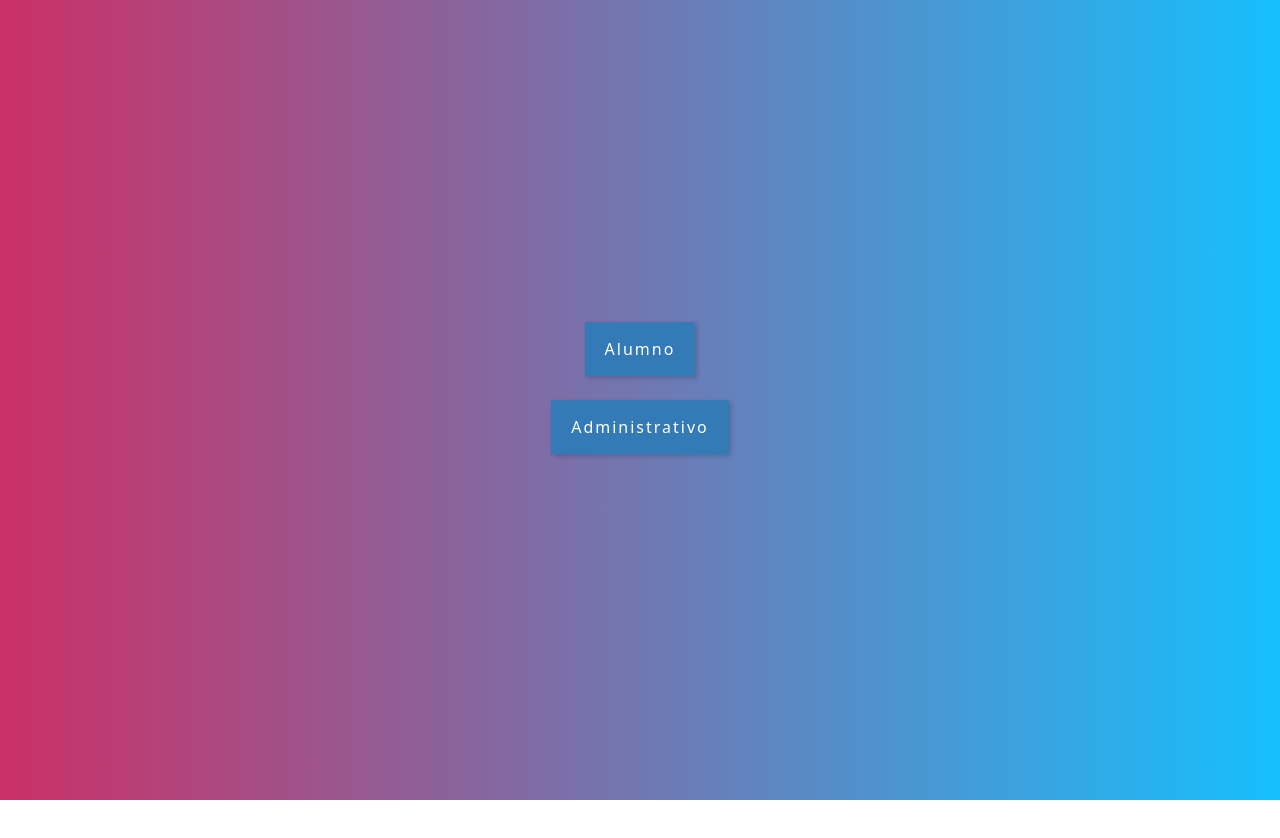
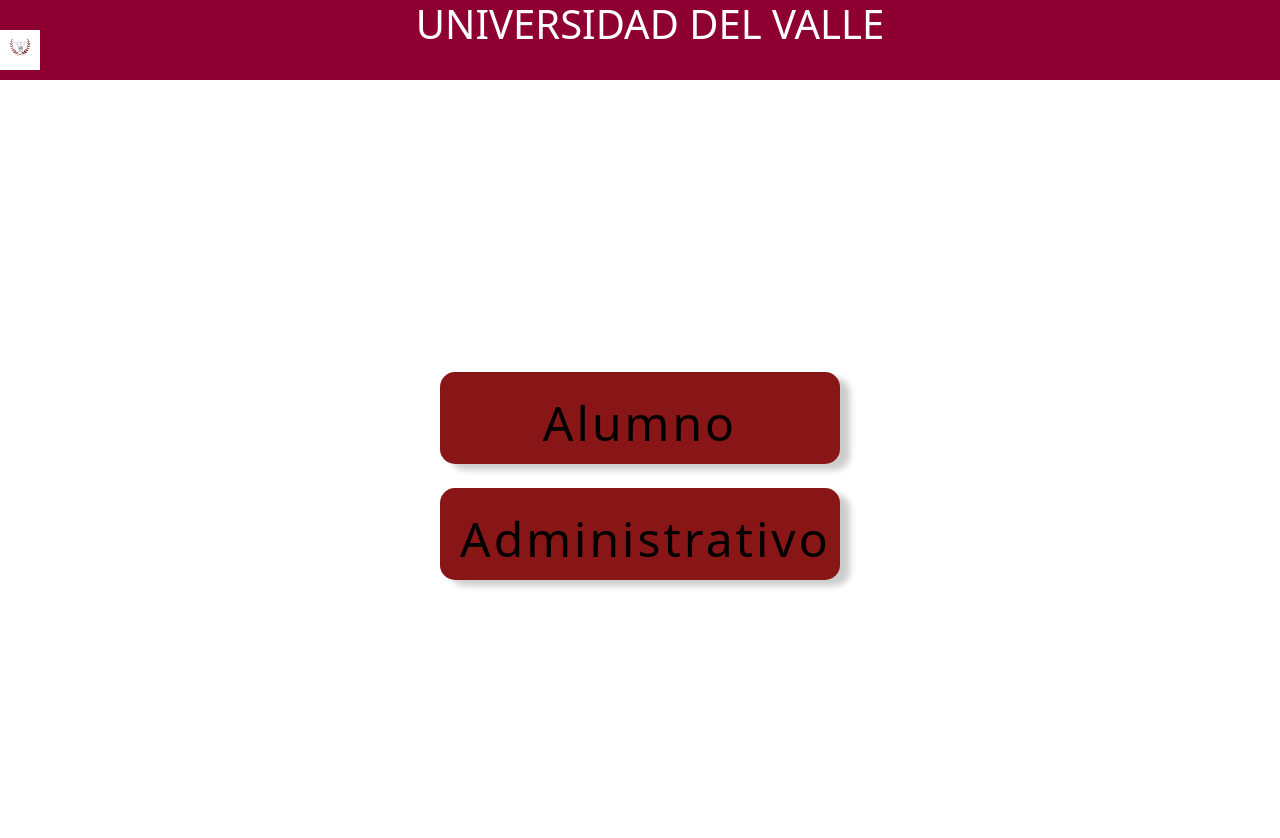
Before and after one commit to JDFenix/Proyecto-uni, a plain HTML site: page INTPrincipal.html in a window 1280 px wide. Before the commit the page ends 800 px from the top, so only its background shows below. Drawn offline with nearby package versions, Linux system fonts and the light colour scheme; files whose address does not match are found by name.

Commit message:
1ra interfaz ya casi T

```diff
--- a/INTPrincipal.html
+++ b/INTPrincipal.html
@@ -17,15 +17,23 @@
             integrity="sha384-kenU1KFdBIe4zVF0s0G1M5b4hcpxyD9F7jL+jjXkk+Q2h455rYXK/7HAuoJl+0I4"
             crossorigin="anonymous"></script>
         <meta name="viewport" content="width=device-width, initial-scale=1">
+
+
         <title>UNIVERSIDAD Valle</title>
     </head>
+
+
     <body id="Pag-principal">
+
+        <img src="C:\Users\matas\OneDrive\Escritorio\Trabajo en clase de benito\Proyectoangelica\Imagenes\Imagen de WhatsApp 2023-01-30 a las 00.04.31.jpg" alt="Logo" class="Logotipo-uni">
+
+        <h1 id="Titcent">UNIVERSIDAD DEL VALLE </h1>
 
 
         <div class="contenedor">
-            <button onclick="location.href='Intalumnoinscr.html'">Alumno</button>
+            <button id="buttons" onclick="location.href='Intalumnoinscr.html'">Alumno</button>
             <br>
-            <button onclick="">Administrativo</button>
+            <button id="buttons" onclick="">Administrativo</button>
             <br>
         </div>
     </body>
--- a/Style.css
+++ b/Style.css
@@ -12,7 +12,7 @@ height: 100vh;
 #Titcent {
   color: rgb(255, 255, 255); text-align: center ;
   padding-left: 20px;
-background-color: rgb(74, 14, 35);
+background-color: rgb(142, 0, 50);
 height: 80px;
 
 }
@@ -80,14 +80,6 @@ border-radius: 10px;
 }
 
 
-/* Pagina prncipal */
-
-#Pag-principal{
-  background: #16BFFD;  /* fallback for old browsers */
-  background: -webkit-linear-gradient(to right, #CB3066, #16BFFD);  /* Chrome 10-25, Safari 5.1-6 */
-  background: linear-gradient(to right, #CB3066, #16BFFD); /* W3C, IE 10+/ Edge, Firefox 16+, Chrome 26+, Opera 12+, Safari 7+ */
-
-}
 
 
 
@@ -111,17 +103,20 @@ border-radius: 10px;
 }
 
 button {
-  background-color: #337ab7;
-  color: #fff;
+  background-color:  rgb(137, 22, 22);
+  height: 80px;
+  color: #000000;
   border: none;
+  border-radius: 5px;
+
   padding: 15px 20px;
   font-size: 18px;
-  border-radius: 5px;
+
   cursor: pointer;
   margin: 10px;
   text-transform: uppercase;
-  letter-spacing: 2px;
-  box-shadow: 2px 2px 5px rgba(0, 0, 0, 0.2);
+  letter-spacing: 3px;
+  box-shadow: 10px 6px 6px rgba(0, 0, 0, 0.2);
   transition: transform 0.2s ease-in-out;
 }
 
@@ -136,6 +131,9 @@ button:hover {
   }
 }
 
+
+
+
 .Reinsscri{
   background-color: rgb(127, 124, 124);
   padding: 40px;
@@ -147,3 +145,20 @@ button:hover {
   left: 20%;
   box-sizing: content-box;
 }
+
+
+/* Pagina prncipal */
+
+#buttons{
+  border: none;
+  border-radius: 15px;
+  font-size: 300%;
+  padding-bottom: 6%;
+ width: 400px;
+}
+
+.Logotipo-uni{
+  position: absolute;
+top: 30px;
+width: 40px;
+}
```
Also changed, not shown: datosinsc.html (+21 -1 lines), main.js (+8 -4 lines), Imagenes/Imagen de WhatsApp 2023-01-30 a las 00.04.31.jpg (added).
